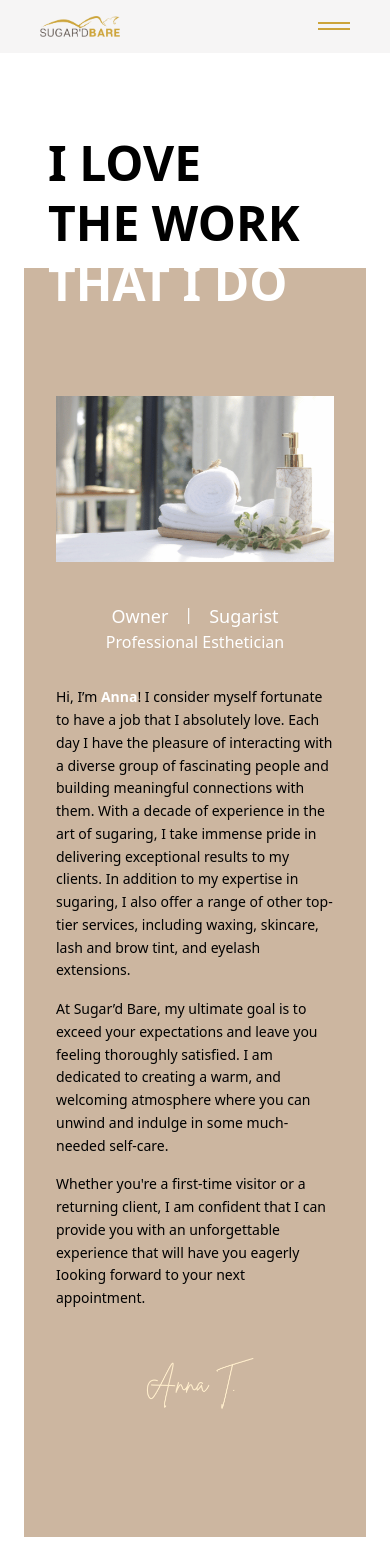
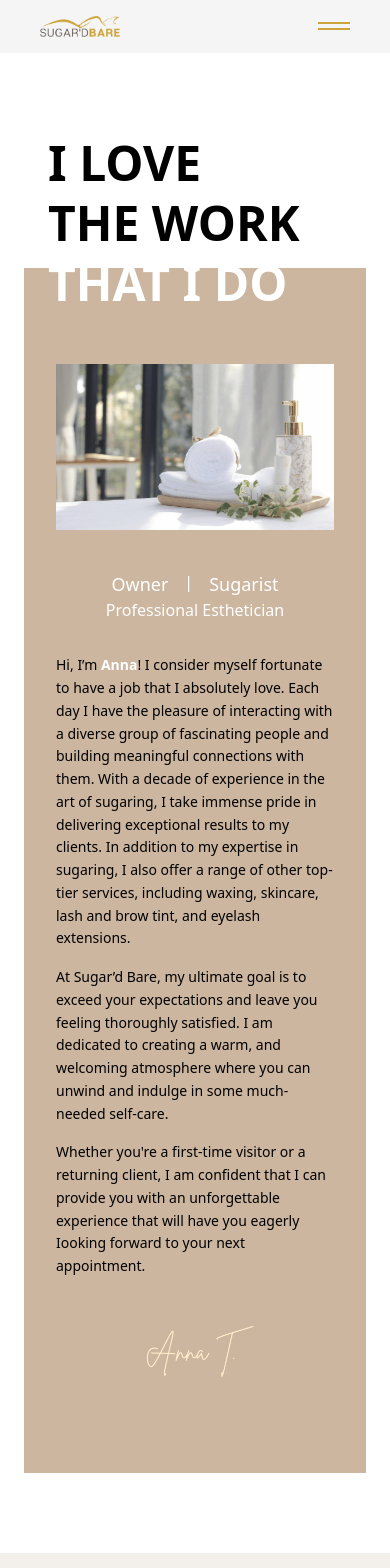
Before and after one commit to It-s-Simply-Sugar/sugard-bare, a React (Create React App) app: page /about in a window 390 px wide. Shown: the top 1568 px of the page. Built offline with nearby package versions, Linux system fonts and the light colour scheme.

Commit message:
update about us section

```diff
--- a/src/components/AboutUs/AboutUs.css
+++ b/src/components/AboutUs/AboutUs.css
@@ -1,10 +1,10 @@
 .container {
     margin-top: -45px;
 
-    @media screen and (min-width: 1024px) {
+    /* @media screen and (min-width: 1024px) {
         margin-top: -51px;
-    }
-    @media screen and (min-width: 1280px) {
+    } */
+    @media screen and (min-width: 640px) {
         margin-top: -60px;
     }
     @media screen and (min-width: 1430px) {
--- a/src/components/AboutUs/index.tsx
+++ b/src/components/AboutUs/index.tsx
@@ -7,7 +7,7 @@ const AboutUs = () => {
   return (
     <div className="py-20">
       <div className="mx-auto px-6" style={{ maxWidth: '1550px' }}>
-        <h1 className="px-6 uppercase font-semibold leading-tight text-5xl lg:text-6xl xl:text-7xl xxl:text-8xl">
+        <h1 className="px-6 uppercase font-semibold leading-tight text-5xl sm:text-7xl xxl:text-8xl">
           I love
           <br />
           the work
@@ -15,7 +15,7 @@ const AboutUs = () => {
           <span className="text-white">that I do</span>
         </h1>
         <div className="container grid place-items-center" style={{ backgroundColor: '#CCB6A0' }}>
-          <div className="px-8 sm:px-14 md:px-20 pt-32 md:pt-40 pb-10 grid place-items-center">
+          <div className="px-8 sm:px-14 md:px-20 pt-24 sm:pt-32 md:pt-40 pb-10 grid place-items-center">
             <img src={sugar} alt="" />
           </div>
           <div className="pb-8 flex flex-col justify-center items-center text-white">
@@ -49,7 +49,7 @@ const AboutUs = () => {
               forward to your next appointment.
             </p>
           </div>
-          <div className="pb-32 md:pb-40 ">
+          <div className="pb-24 sm:pb-32 md:pb-32 md:pb-40 ">
             <img src={logo} alt="" className="w-32 md:w-48" />
           </div>
         </div>
```
